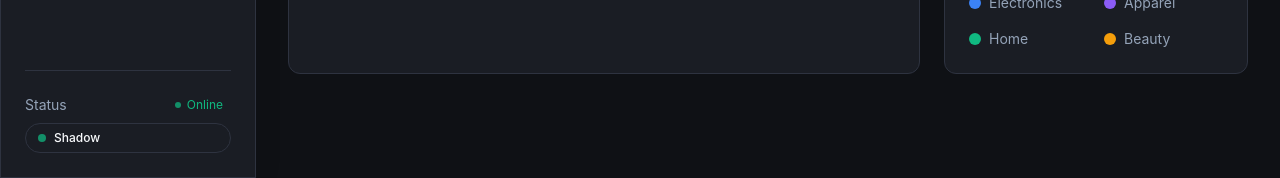
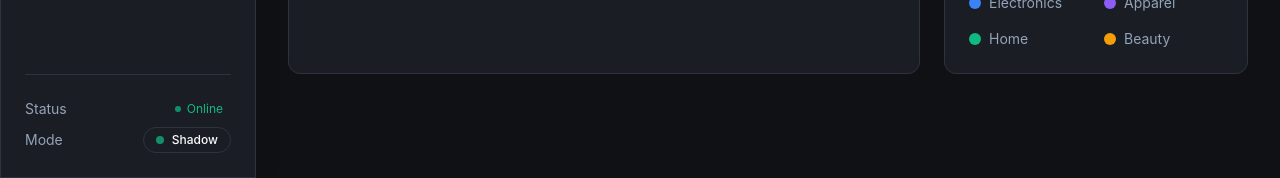
Before and after one commit to FrankTopzy/PriceFlow-AI, a React (Vite) app in the folder frontend/: page / in a window 1280 px wide. Shown: the part 622-800 px from the top of the page. Built offline with nearby package versions, Linux system fonts and the light colour scheme.

Commit message:
feat: implement responsive Layout component with sidebar navigation, theme toggle, and currency selection

```diff
--- a/frontend/src/components/Layout.tsx
+++ b/frontend/src/components/Layout.tsx
@@ -76,7 +76,21 @@ export default function Layout() {
           })}
         </nav>
 
-        <div className="mt-auto pt-6 border-t border-border">
+        <div className="mt-auto pt-6 border-t border-border flex flex-col gap-4">
+          {/* Mobile Currency Selector */}
+          <div className="sm:hidden flex items-center gap-2 bg-surface border border-border rounded-lg px-3 py-2">
+            <Globe size={16} className="text-text-secondary" />
+            <select
+              value={currencyCode}
+              onChange={(e) => setCurrencyCode(e.target.value as CurrencyCode)}
+              className="bg-transparent text-sm text-text-primary focus:outline-none w-full"
+            >
+              {Object.values(CURRENCIES).map(c => (
+                <option key={c.code} value={c.code} className="bg-surface">{c.code} ({c.symbol})</option>
+              ))}
+            </select>
+          </div>
+
           <div className="text-sm text-text-secondary">
             <div className="flex items-center justify-between mb-2">
               <span>Status</span>
@@ -85,9 +99,12 @@ export default function Layout() {
                 Online
               </span>
             </div>
-            <div className="flex items-center gap-2 px-3 py-1.5 rounded-full bg-surface border border-border">
-              <span className="w-2 h-2 rounded-full bg-accent-success animate-pulse"></span>
-              <span className="text-xs font-medium text-text-primary">Shadow</span>
+            <div className="flex items-center justify-between">
+              <span>Mode</span>
+              <div className="flex items-center gap-2 px-3 py-1 rounded-full bg-surface border border-border">
+                <span className="w-2 h-2 rounded-full bg-accent-success animate-pulse"></span>
+                <span className="text-xs font-medium text-text-primary">Shadow</span>
+              </div>
             </div>
           </div>
         </div>
@@ -136,12 +153,12 @@ export default function Layout() {
                 setTimeout(() => setIsGlobalOptimizing(false), 2000);
               }}
               disabled={isGlobalOptimizing}
-              className="px-4 py-2 bg-primary hover:bg-primary/90 disabled:bg-primary/50 text-white text-sm font-medium rounded-lg transition-colors shadow-[0_0_15px_rgba(59,130,246,0.3)] flex items-center gap-2"
+              className="px-3 sm:px-4 py-2 bg-primary hover:bg-primary/90 disabled:bg-primary/50 text-white text-sm font-medium rounded-lg transition-colors shadow-[0_0_15px_rgba(59,130,246,0.3)] flex items-center gap-2"
             >
               {isGlobalOptimizing ? (
-                <><span className="animate-spin rounded-full h-3 w-3 border-b-2 border-white"></span> Running...</>
+                <><span className="animate-spin rounded-full h-3 w-3 border-b-2 border-white"></span> <span className="hidden sm:inline">Running...</span></>
               ) : (
-                "Run Global Optimization"
+                <><span className="hidden sm:inline">Run Global Optimization</span><span className="sm:hidden">Optimize</span></>
               )}
             </button>
           </div>
```
